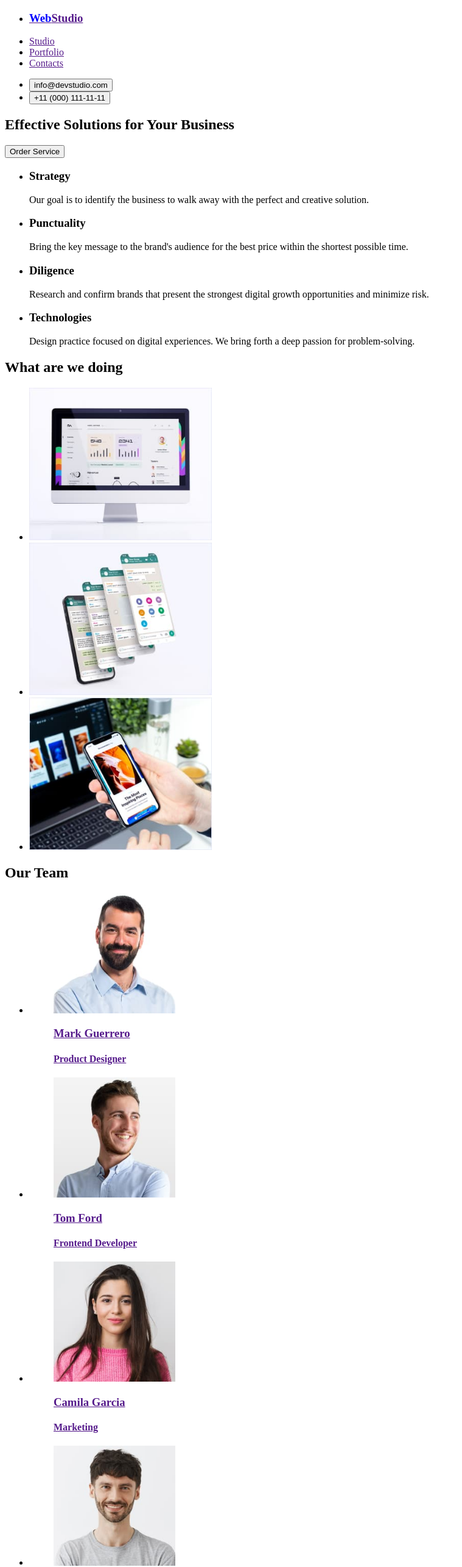
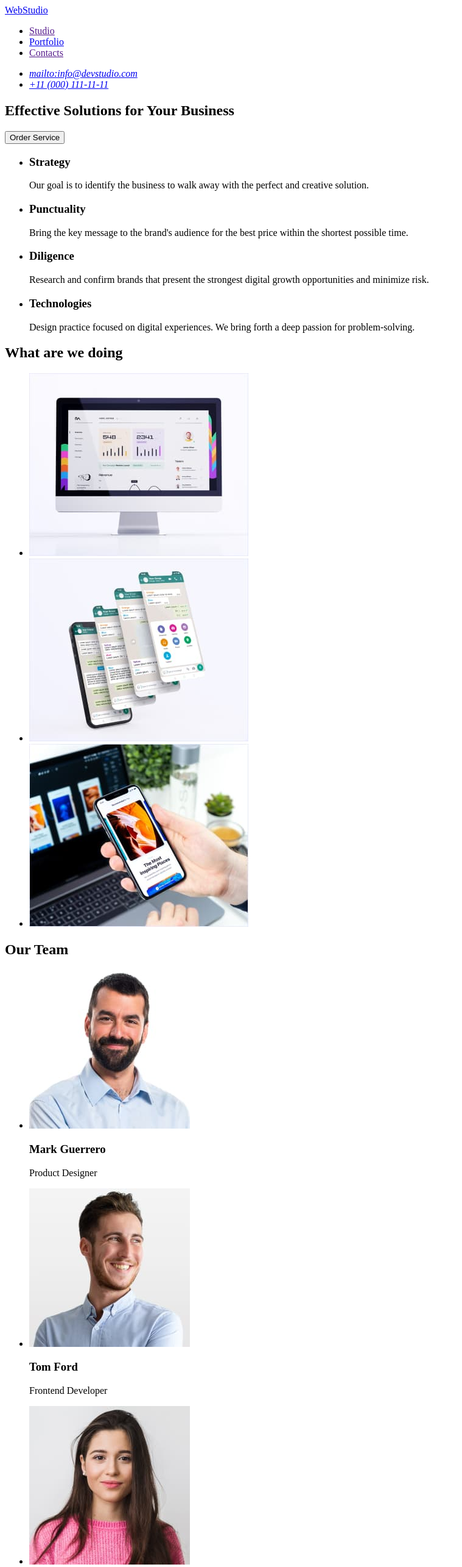
Before and after one commit to 1arthurka1/goit-markup-hw-01, a plain HTML site: page index.html in a window 1280 px wide. Shown: the top 2570 px of the page at 61% size, without its empty margins (0-759 px from the left). Drawn offline with Linux system fonts and the light colour scheme.

Commit message:
hw01-1.1

```diff
--- a/index.html
+++ b/index.html
@@ -9,28 +9,31 @@
 <body>
     <header>
         <nav>
+            <a href="./index.html">WebStudio</a>
             <ul>
-                <li><h3><a href=""> <span style="color:blue">Web</span>Studio</a></h3></li>
                 <li><a href="">Studio</a></li>
-                <li><a href="">Portfolio</a></li>
+                <li><a href="./portfolio.html">Portfolio</a></li>
                 <li><a href="">Contacts</a></li>
             </ul>
         </nav>
 
-        <ul>
-            <li><button>info@devstudio.com</button></li>
-            <li><button>+11 (000) 111-11-11</button></li>
-        </ul>
+        <address>
+            <ul>
+                <li><a href="mailto:info@devstudio.com">mailto:info@devstudio.com</a></li>
+                <li><a href="mailto:+11-000-111-11-11">+11 (000) 111-11-11</a></li>
+            </ul>
+        </address>
     </header>
 
 <main>
      <section>
             <h1>Effective Solutions
                 for Your Business</h1>
-                <button>Order Service</button>
+                <button type="button">Order Service</button>
      </section>
 
     <section>
+        <h2 hidden>1</h2>
         <ul>
             <li>
                 <h3>Strategy</h3>
@@ -59,19 +62,13 @@
         <h2>What are we doing</h2>
         <ul>
             <li>
-                <a href="">
-                    <img src="./images/foto1(1).jpg" alt="monitor with some graphics" width="300">
-                </a>
+                <img src="./images/foto1.jpg" alt="monitor with some graphics" width="360">
             </li>
             <li>
-                <a href="">
-                    <img src="./images/foto2(1).jpg" alt="smartphone and demonstration of mobile app" width="300">
-                </a>
+                 <img src="./images/foto2.jpg" alt="smartphone and demonstration of mobile app" width="360">
             </li>
             <li>
-                <a href="">
-                    <img src="./images/foto3(1).jpg" alt="demonstration of link between laptop and smartphone" width="300">
-                </a>
+                <img src="./images/foto3.jpg" alt="demonstration of link between laptop and smartphone" width="360">
             </li>
         </ul>
     </section>
@@ -80,34 +77,24 @@
         <h2>Our Team</h2>
         <ul>
             <li>
-                <a href="">
-                    <figure><img src="./images/team1(1).jpg" alt="A middle-aged man with dark hair and a beard in a blue shirt" width="200"> <h3>Mark Guerrero</h3><h4>Product Designer</h4></figure>
-                </a>
+                <img src="./images/team1.jpg" alt="A middle-aged man with dark hair and a beard in a blue shirt" width="264"><h3>Mark Guerrero</h3><p>Product Designer</p>
             </li>
             <li>
-                <a href="">
-                    <figure><img src="./images/team2(1).jpg" alt="A man with brown hair and a short beard in a blue shirt" width="200"> <h3>Tom Ford</h3><h4>Frontend Developer</h4></figure>
-                </a>
+                <img src="./images/team2.jpg" alt="A man with brown hair and a short beard in a blue shirt" width="264"><h3>Tom Ford</h3><p>Frontend Developer</p>
             </li>
             <li>
-                <a href="">
-                    <figure><img src="./images/team3(1).jpg" alt="A girl with long brown hair in a pink sweater" width="200"> <h3>Camila Garcia</h3><h4>Marketing</h4></figure>
-                </a>
+                <img src="./images/team3.jpg" alt="A girl with long brown hair in a pink sweater" width="264"><h3>Camila Garcia</h3><p>Marketing</p>
             </li>
             <li>
-            <a href="">
-                <figure><img src="./images/team4(1).jpg" alt="A man with black hair and a short beard in a gray T-shirt" width="200"> <h3>Daniel Wilson</h3><h4>UI Designer</h4></figure>
-            </a>
+                <img src="./images/team4.jpg" alt="A man with black hair and a short beard in a gray T-shirt" width="264"><h3>Daniel Wilson</h3><p>UI Designer</p>
             </li>
         </ul>
     </section>
 </main>
 
 <footer>
-    <ul>
-        <li><h3><a href=""> <span style="color:blue">Web</span>Studio</a></h3></li>
-        <li><p>Increase the flow of customers and sales for your business with digital marketing & growth solutions.</p></li>
-    </ul>
+    <a href="./index.html">WebStudio</a>
+    <p>Increase the flow of customers and sales for your business with digital marketing & growth solutions.</p>
 </footer>
 </body>
 </html>
```
Also changed, not shown: images/foto1.jpg (renamed from images/foto1(1).jpg), images/foto2.jpg (renamed from images/foto2(1).jpg), images/foto3.jpg (renamed from images/foto3(1).jpg), images/team1.jpg (renamed from images/team1(1).jpg), images/team2.jpg (renamed from images/team2(1).jpg), images/team3.jpg (renamed from images/team3(1).jpg), images/team4.jpg (renamed from images/team4(1).jpg).
